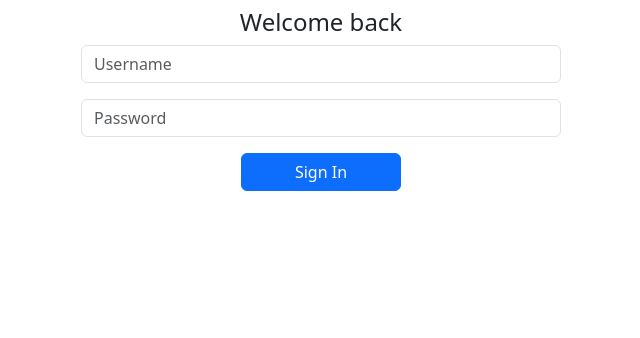
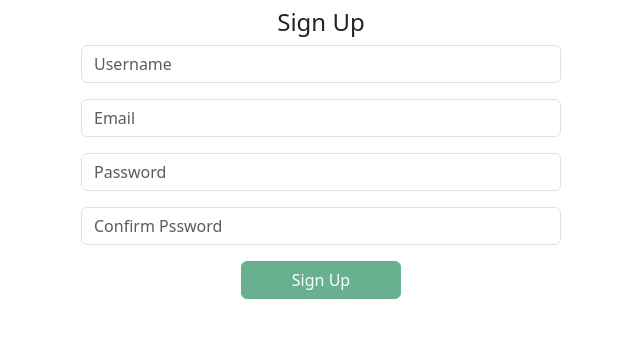
Before and after one commit to ddessilvestri/expenses.frontend, a React (Create React App) app: page / in a window 1280 px wide. Shown: the top 338 px of the page, without its empty margins (319-959 px from the left). Built offline with nearby package versions, Linux system fonts and the light colour scheme.

Commit message:
SignUp method fixed: axios were used instead of using axiosInstance

```diff
--- a/src/App.js
+++ b/src/App.js
@@ -1,12 +1,11 @@
-import { ToastContainer } from "react-toastify";
-import { ExpenseForm } from "./components/ExpenseForm";
-import { ExpenseList } from "./components/ExpenseList";
 import SignInPage from "./components/SignInPage";
+import  SignUpPage  from "./components/SignUpPage";
 
 
 function App(){
   return (
-    <SignInPage/>
+    <SignUpPage/>
+    // <SignInPage/>
     // <div style={{width: '60%', margin:'auto'}}>
     //  <ToastContainer/>
     //   <h3>New Expense</h3>
--- /dev/null
+++ b/src/components/SignUpPage.js
@@ -0,0 +1,49 @@
+import { useState } from 'react';
+import { useDispatch } from 'react-redux';
+import { SignUp } from '../services/authentication';
+import { Form, FormControl, InputGroup,Button } from 'react-bootstrap'
+
+export const SignUpPage = () => {
+
+    const [username, setUsername] = useState('');
+    const [password, setPassword] = useState('');
+    const [confirmPassword, setConfirmPassword] = useState('');
+    const [email, setEmail] = useState('')
+    const dispatch = useDispatch();
+
+  return (
+    <div style={{width:'30rem',margin:'auto',paddingTop:'8px'}}>
+        <Form onSubmit={event=> {
+            event.preventDefault();
+            SignUp(dispatch,{username,password,email});
+        }}>
+            <h4 style={{textAlign:'center'}}>Sign Up</h4>
+            <InputGroup className='mb-3'>
+                <FormControl placeholder='Username'
+                    onChange={event => setUsername(event.target.value)}
+                ></FormControl>
+            </InputGroup>
+            <InputGroup className='mb-3'>
+                <FormControl placeholder='Email'
+                    onChange={event => setEmail(event.target.value)}
+                ></FormControl>
+            </InputGroup>
+            <InputGroup className='mb-3'>
+                <FormControl placeholder='Password' type='password'
+                    onChange={event => setPassword(event.target.value)}
+                ></FormControl>
+            </InputGroup>
+            <InputGroup className='mb-3'>
+                <FormControl placeholder='Confirm Pssword' type='password'
+                    onChange={event => setConfirmPassword(event.target.value)}
+                ></FormControl>
+            </InputGroup>
+            <Button disabled={password != confirmPassword || password.length <= 0} type='submit' variant='success' style={{margin:'auto',display:'block',width:'10rem'}}>
+                Sign Up
+            </Button>
+        </Form>
+    </div>
+  )
+};
+
+export default SignUpPage;
--- a/src/services/authentication.js
+++ b/src/services/authentication.js
@@ -7,10 +7,10 @@ const axiosInstance = axios.create({
 
 export const SignUp = async(dispatch,credentials) =>{
     try{
-        const { data } = await axios.post('/signup',credentials);
+        const { data } = await axiosInstance.post('/signup',credentials);
         dispatch(userAuthenticated(data));
-    }catch{
-        console.log("Error!");
+    }catch(e){
+        console.log("Error!",e);
     }
 }
 
```
Also changed, not shown: src/components/HomePage.js (added, +18 -0 lines), 1 other file (tests, documents, lock files or other folders).
